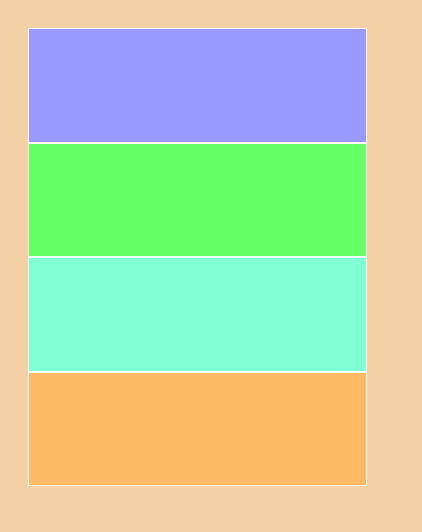
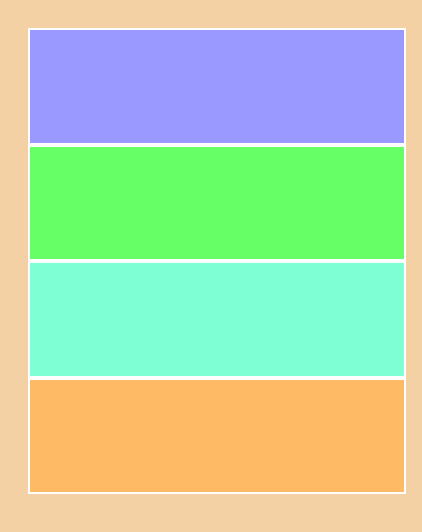
Before and after one commit to codyreandeau/Twitch.tv-API, a plain HTML site: page index.html in a window 390 px wide. Shown: the whole page, 422 px wide, since content can reach past the window. Drawn offline with Linux system fonts and the light colour scheme.

Commit message:
imported oswald google font. changed width's in media queries. Added a header in first sub-container.

```diff
--- a/twitch.css
+++ b/twitch.css
@@ -1,3 +1,13 @@
+@import url('https://fonts.googleapis.com/css?family=Oswald');
+
+* {
+  font-family:'Oswald', sans-serif;
+}
+
+h1 {
+  margin:30px 0px 0px 20px;
+}
+
 body {
   background-color:#f4d1a4;
 }
@@ -13,38 +23,38 @@ body {
   background-color:#9999ff;
   width:100%;
   height:25%;
-  border: 1px solid white;
+  border: 2px solid white;
 }
 
 .two {
   background-color:#66ff66;
   width:100%;
   height:25%;
-  border: 1px solid white;
+  border: 2px solid white;
 }
 
 .three {
   background-color:#7fffd4;
   width:100%;
   height:25%;
-  border: 1px solid white;
+  border: 2px solid white;
 }
 
 .four {
   background-color:#ffba66;
   width:100%;
   height:25%;
-  border: 1px solid white;
+  border: 2px solid white;
 }
 
 @media (max-width:1200px) {
   .container {
-    width:70%;
+    width:75%;
   }
 }
 
 @media (max-width:680px) {
   .container {
-    width:90%;
+    width:100%;
   }
 }
```
